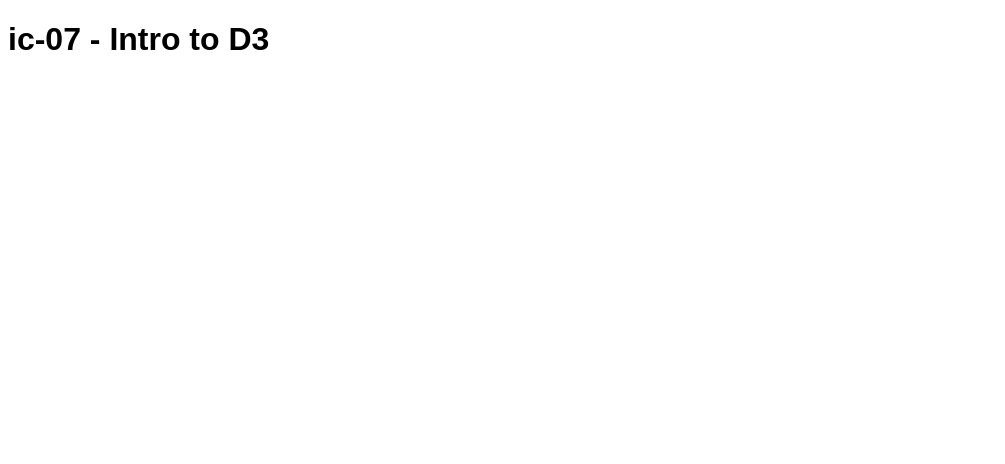
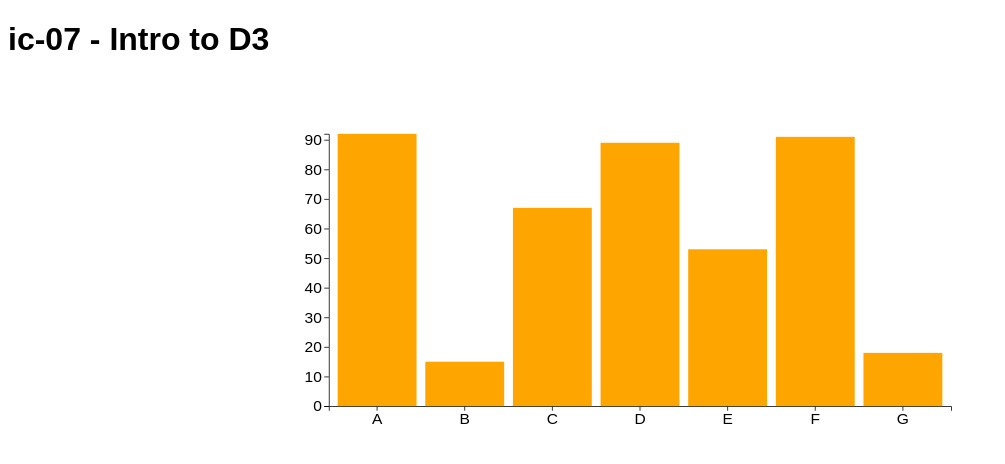
Before and after one commit to DS4200-S22/ic-07-VedanshiShah7, a plain HTML site: page index.html in a window 1280 px wide. Shown: the whole page, without its empty margins (0-1005 px from the left). Drawn offline with Linux system fonts and the light colour scheme.

Commit message:
Adding comments to the barchart

```diff
--- a/index.html
+++ b/index.html
@@ -12,8 +12,20 @@
 
     <h1>ic-07 - Intro to D3</h1>
 
+    <div class="vis-holder" id="hard-coded-bar">
 
-    <script src="js/main.js"></script>
+    </div>
+
+    <div class="vis-holder" id="csv-bar">
+
+    </div>
+
+    <div class="vis-holder" id="csv-scatter">
+
+    </div>
+
+    <script src="js/barchart.js"></script>
+    <script src="js/scatterplot.js"></script>
 </body>
 
 </html>
--- a/js/barchart.js
+++ b/js/barchart.js
@@ -16,13 +16,14 @@ const margin = {left:50, right:50, bottom:50, top:50};
 const yTooltipOffset = 15;
 
 
-// TODO: What does this code do?
-const svg1 = d3
-  .select("#hard-coded-bar")
-  .append("svg")
-  .attr("width", width-margin.left-margin.right)
-  .attr("height", height - margin.top - margin.bottom)
-  .attr("viewBox", [0, 0, width, height]);
+// Add an svg to build within using dimensions set above
+const svg1 = d3 // giving d3 value to the svg
+  .select("#hard-coded-bar") // selecting the div id
+  .append("svg") // adds an svg in the div
+  // adding the dimensions to the svg:
+  .attr("width", width-margin.left-margin.right) // giving the svg a width
+  .attr("height", height - margin.top - margin.bottom) // giving the svg a height
+  .attr("viewBox", [0, 0, width, height]); //setting up a viewbox to create how much the svg is visible in
 
 // Hardcoded barchart data
 const data1 = [
@@ -41,32 +42,34 @@ const data1 = [
 
 */
 
-// TODO: What does this code do?
+// Find the max Y
 let maxY1 = d3.max(data1, function(d) { return d.score; });
 
-// TODO: What does each line of this code do?
-let yScale1 = d3.scaleLinear()
-            .domain([0,maxY1])
-            .range([height-margin.bottom,margin.top]);
+// The scale function is define to map our data values to our pixel values
+// sets up a scaling function for data value to pixel value
+let yScale1 = d3.scaleLinear() // linear scale because we have linear data
+            .domain([0,maxY1]) // inputs for the function
+            .range([height-margin.bottom,margin.top]); // outputs for the function
 
-// TODO: What does each line of this code do?
+// The scale function is to define to map our data values to our pixel values on the x scale
+// sets up a scaling function for data value to pixel value
 let xScale1 = d3.scaleBand()
-            .domain(d3.range(data1.length))
-            .range([margin.left, width - margin.right])
-            .padding(0.1);
+            .domain(d3.range(data1.length)) // inputs for the function, max X is data length in this case
+            .range([margin.left, width - margin.right]) // outputs for the function
+            .padding(0.1); // adds space between values next to each other
 
-// TODO: What does each line of this code do?
-svg1.append("g")
-   .attr("transform", `translate(${margin.left}, 0)`)
-   .call(d3.axisLeft(yScale1))
-   .attr("font-size", '20px');
+// Add y axis to the svg
+svg1.append("g") // g is a "placeholder" svg
+   .attr("transform", `translate(${margin.left}, 0)`) // moves the axis to the left of svg, inside of left margin
+   .call(d3.axisLeft(yScale1)) // built in function for bottom axis given a scale function
+   .attr("font-size", '20px'); // set font size
 
-// TODO: What does each line of this code do?
-svg1.append("g")
-    .attr("transform", `translate(0,${height - margin.bottom})`)
-    .call(d3.axisBottom(xScale1)
-            .tickFormat(i => data1[i].name))
-    .attr("font-size", '20px');
+// Add x axis to the svg
+svg1.append("g") // g is a "placeholder" svg
+    .attr("transform", `translate(0,${height - margin.bottom})`) // moves the axis to the bottom
+    .call(d3.axisBottom(xScale1) // built in function for bottom axis given a scale function
+            .tickFormat(i => data1[i].name)) // adds the ticks in the graphs
+    .attr("font-size", '20px'); // set the font size
 
 /*
 
@@ -74,28 +77,30 @@ svg1.append("g")
 
 */
 
-// TODO: What does each line of this code do?
-const tooltip1 = d3.select("#hard-coded-bar")
-                .append("div")
-                .attr('id', "tooltip1")
-                .style("opacity", 0)
-                .attr("class", "tooltip");
+// Adds a tooltip with the information
+// it is a discrete piece of information that will pop into view when the mouse hovers over somewhere specific.
+const tooltip1 = d3.select("#hard-coded-bar") // selects the id
+                .append("div") // adds a div to it
+                .attr('id', "tooltip1") // gives the div the id "tooltip1"
+                .style("opacity", 0) // sets its opacity as 0 to it
+                .attr("class", "tooltip"); // adds to the class "tooltip"
 
-// TODO: What does each line of this code do?
+// Mouseover event handler
 const mouseover1 = function(event, d) {
-  tooltip1.html("Name: " + d.name + "<br> Score: " + d.score + "<br>")
-          .style("opacity", 1);
+  // the code below adds the name, and the score to the tooltip
+  tooltip1.html("Name: " + d.name + "<br> Score: " + d.score + "<br>") // given the event that is input - select element that this event is happening with or to.
+          .style("opacity", 1); // sets its opacity as 1
 }
 
-// TODO: What does each line of this code do?
+// Mouse moving event handler
 const mousemove1 = function(event, d) {
-  tooltip1.style("left", (event.x)+"px")
-          .style("top", (event.y + yTooltipOffset) +"px");
+  tooltip1.style("left", (event.x)+"px") // sets and shows location of mouse in the div from the left and the top
+          .style("top", (event.y + yTooltipOffset) +"px"); // top location in px
 }
 
-// TODO: What does this code do?
+// Mouseout event handler
 const mouseleave1 = function(event, d) {
-  tooltip1.style("opacity", 0);
+  tooltip1.style("opacity", 0); // sets the opacity of the tooltip back to 0 as the mouse leaves
 }
 
 /*
@@ -104,16 +109,16 @@ const mouseleave1 = function(event, d) {
 
 */
 
-// TODO: What does each line of this code do?
-svg1.selectAll(".bar")
-   .data(data1)
-   .enter()
-   .append("rect")
-     .attr("class", "bar")
-     .attr("x", (d,i) => xScale1(i))
-     .attr("y", (d) => yScale1(d.score))
-     .attr("height", (d) => (height - margin.bottom) - yScale1(d.score))
-     .attr("width", xScale1.bandwidth())
-     .on("mouseover", mouseover1)
-     .on("mousemove", mousemove1)
-     .on("mouseleave", mouseleave1);
+// Adds multiple bar shapes to the data binded
+svg1.selectAll(".bar") // take element svg and select all bar classes inside the element
+   .data(data1) // pass select to the data - data will join the selection with the data
+   .enter() // pass enter to create a placeholder for the elements for all the data not yet associated with an svg
+   .append("rect") // placeholders get passed here to the rectangle, all the rectangles (bars) are now appended that are associated with our data
+     .attr("class", "bar") // sets the class as bar
+     .attr("x", (d,i) => xScale1(i)) // sets the x size (value) of the rectangle (bar)
+     .attr("y", (d) => yScale1(d.score)) // sets the y size (value) of the rectangle (bar
+     .attr("height", (d) => (height - margin.bottom) - yScale1(d.score)) // sets the height of the object placement
+     .attr("width", xScale1.bandwidth()) // sets the width of the object placement
+     .on("mouseover", mouseover1) // adds the event handler for mouse going over the data
+     .on("mousemove", mousemove1) // adds the event handler for when the mouse mouses
+     .on("mouseleave", mouseleave1); // adds the event handler for when the mouse leaves
--- a/style.css
+++ b/style.css
@@ -3,12 +3,11 @@ body {
   font-family: Arial;
 }
 
-
 /* Styling for vis div's */
 .vis-holder {
   width: 80%;
   margin: 0 auto;
-  display:  flex;
+  display: flex;
   flex-flow: row wrap;
   justify-content: space-evenly;
   align-items: stretch;
```
